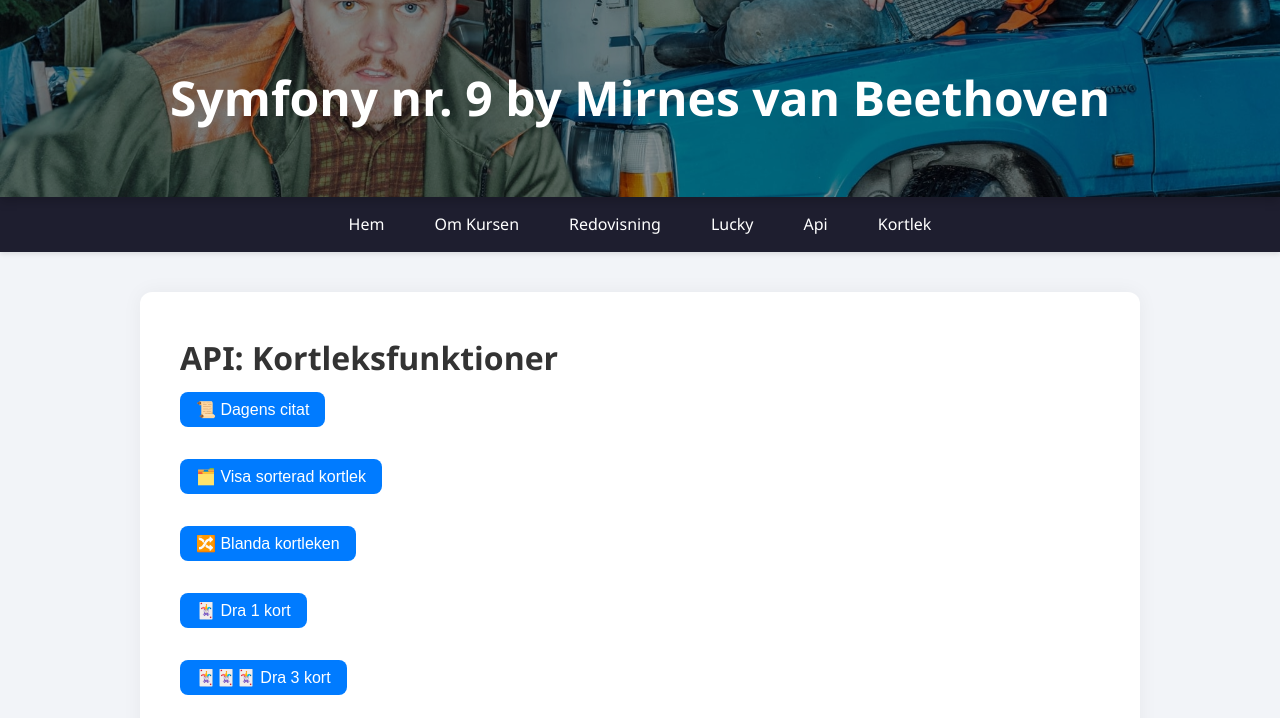
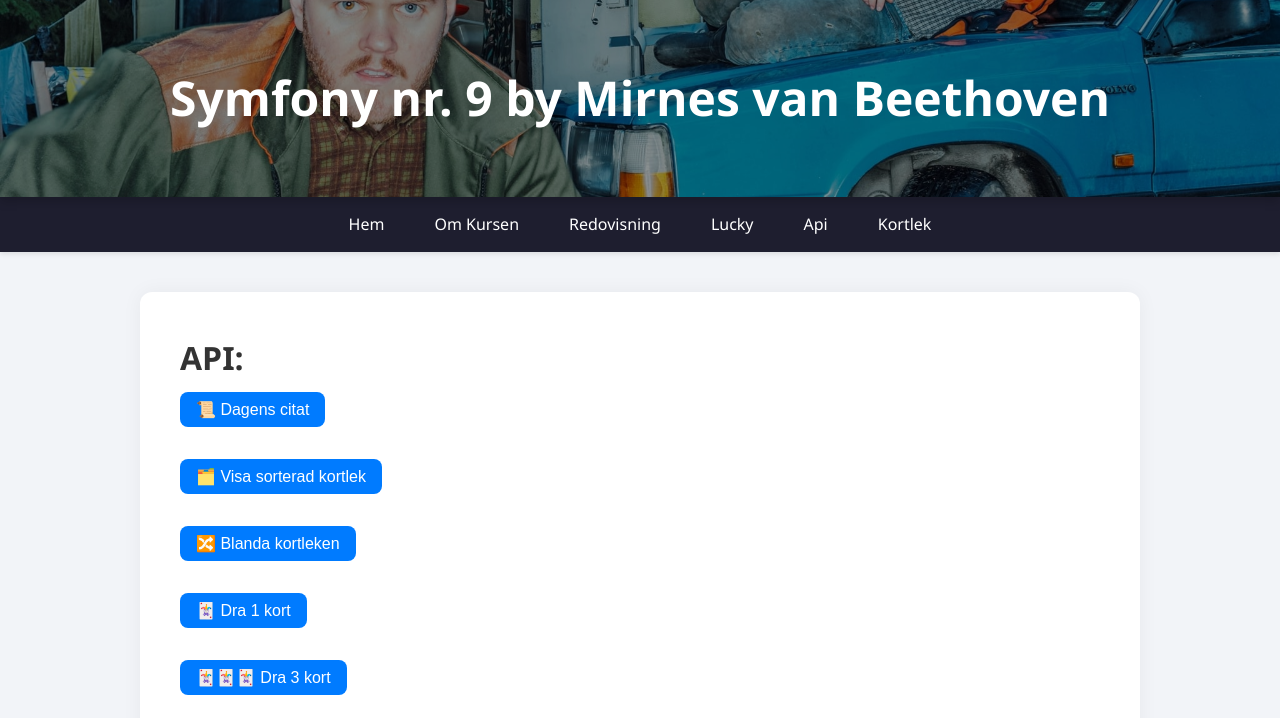
Before and after one commit to mirNNes/me-report, a Symfony app: template templates/api/index.html.twig in a window 1280 px wide. Shown: the top 718 px of the page. Run offline with Twig, Linux system fonts and the light colour scheme; the template is opened without the code that fills it, so the values that code supplies are empty; style sheets or scripts are compiled from the project's sources; some libraries are stand-ins or nearby versions.

Commit message:
Ändrat rubriken i api/index.html.twig

```diff
--- a/templates/api/index.html.twig
+++ b/templates/api/index.html.twig
@@ -3,7 +3,7 @@
 {% block title %}API Landningssida{% endblock %}
 
 {% block body %}
-    <h1>API: Kortleksfunktioner</h1>
+    <h1>API:</h1>
 
     <div class="route-group">
         <form method="get" action="/api/quote">
@@ -36,8 +36,6 @@
     </div>
 
     <hr>
-
-    <h2>Bonusbild!</h2>
     <a href="{{ asset('/img/funny.jpg') }}">
         <img src="{{ asset('/img/funny.jpg') }}" alt="funny" style="max-width: 300px;">
     </a>
```
